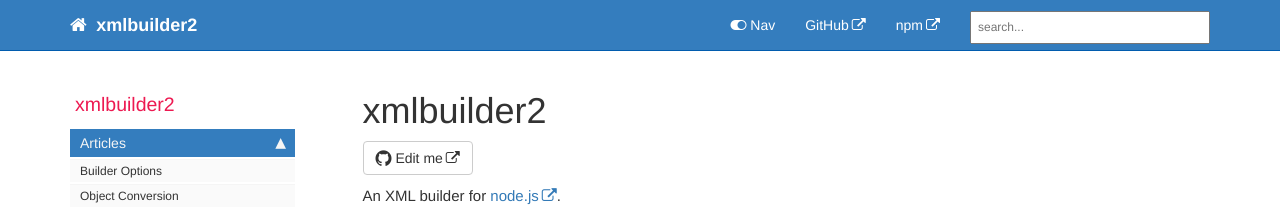
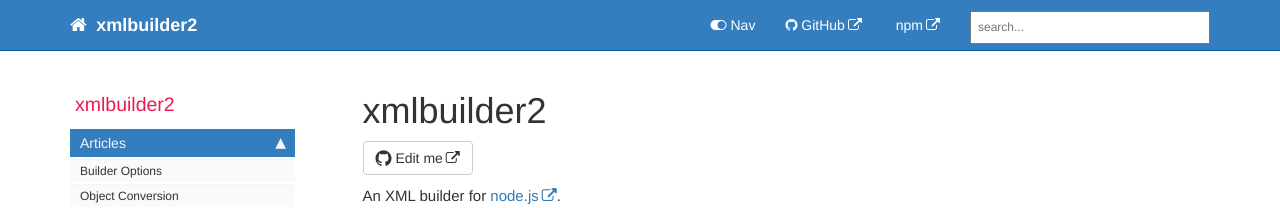
Before and after one commit to oozcitak/xmlbuilder2, a Jekyll site: the page built from docs/index.md, in a window 1280 px wide. Shown: the top 208 px of the page. Built offline with Jekyll 4.4.1, drawn with Linux system fonts in a browser that asks for light colours; comment, search, counter and statistics services are not loaded.

Commit message:
Add brand icons

```diff
--- a/docs/_data/topnav.yml
+++ b/docs/_data/topnav.yml
@@ -3,7 +3,7 @@
 topnav:
 - title: Topnav
   items:
-    - title: GitHub
+    - title: '<i class="fa fa-github"></i> GitHub'
       external_url: https://github.com/oozcitak/xmlbuilder2
-    - title: npm
+    - title: '<i class="fa fa-npm"></i> npm'
       external_url: https://www.npmjs.com/package/xmlbuilder2
```
